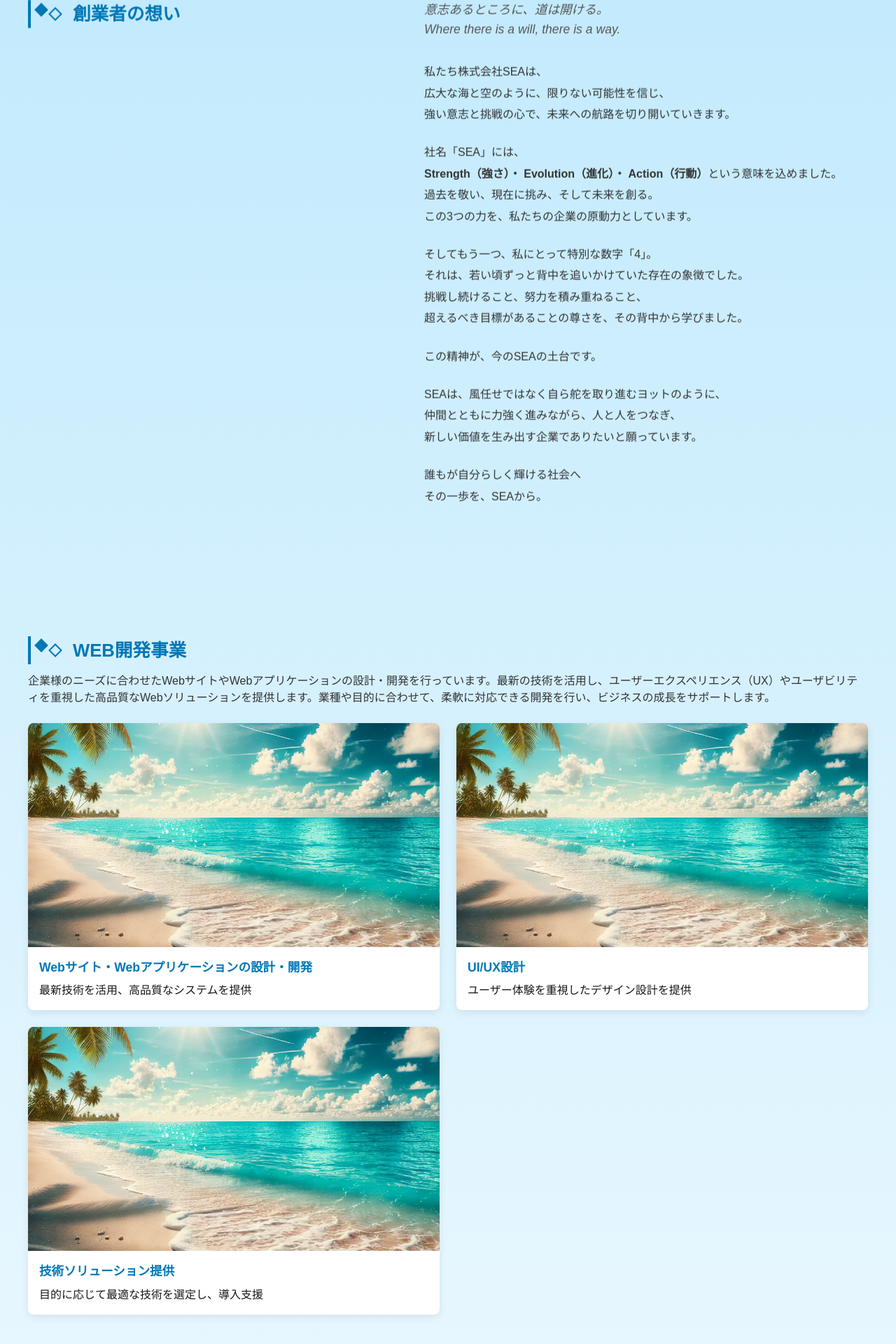
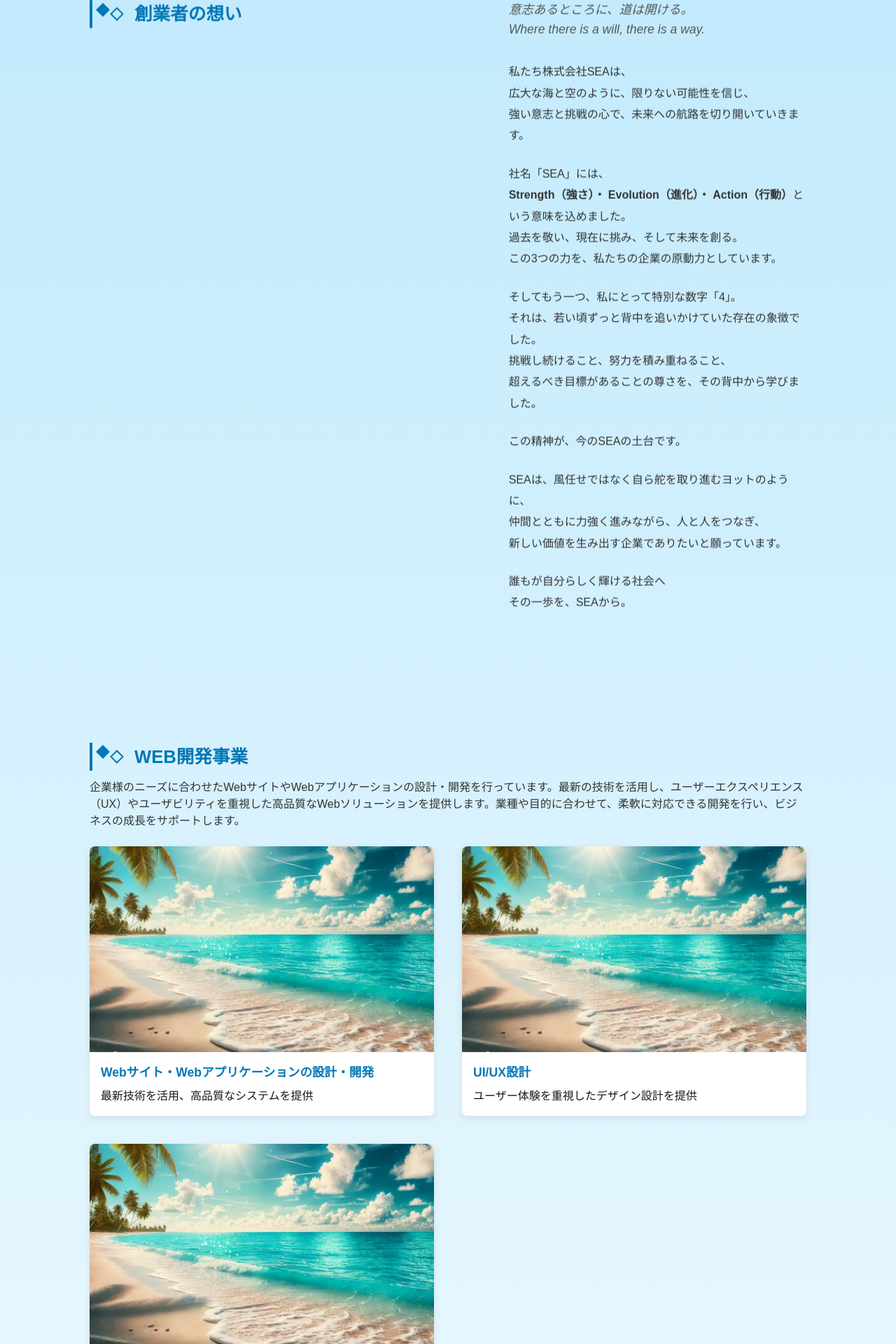
Before and after one commit to sea-four/-SEA-Corporate-Site, a Next.js app: page / in a window 1280 px wide. Shown: the part 880-2800 px from the top of the page at 70% size. Built offline with nearby package versions, Linux system fonts and the light colour scheme.

Commit message:
スタイル修正

```diff
--- a/src/app/company/profile/page.tsx
+++ b/src/app/company/profile/page.tsx
@@ -1,3 +1,4 @@
+import CompanyProfile from "@/components/CompanyProfile/CompanyProfile";
 import Hero from "@/components/Hero/Hero";
 import { IMAGE_PASH } from "@/consts/common/imagePass";
 import { SEA_COMMON } from "@/consts/common/text";
@@ -9,6 +10,7 @@ export default function Profile() {
         companyName={SEA_COMMON.COMPANY_NAME}
         backgroundImageUrl={IMAGE_PASH.HOME.HERO}
       />
+      <CompanyProfile />
     </main>
   );
 }
--- a/src/components/BusinessSection/BusinessSection.module.css
+++ b/src/components/BusinessSection/BusinessSection.module.css
@@ -1,6 +1,6 @@
 .container {
   padding-top: 20vh;
-  max-width: 1200px;
+  max-width: 80%;
   margin: 0 auto;
 }
 
@@ -17,7 +17,7 @@
 .services {
   display: flex;
   flex-wrap: wrap;
-  gap: 24px;
+  gap: 40px;
 }
 
 .serviceCard {
@@ -25,7 +25,7 @@
   border-radius: 8px;
   box-shadow: 0 4px 12px rgba(0, 0, 0, 0.08);
   overflow: hidden;
-  width: calc(50% - 12px); /* 2列表示 */
+  width: calc(50% - 20px); /* 2列表示 */
   display: flex;
   flex-direction: column;
 }
@@ -37,7 +37,7 @@
 
 .image {
   width: 100%;
-  height: 40vh;
+  height: 23vw;
   object-fit: cover;
 }
 
--- a/src/components/Footer/Footer.module.css
+++ b/src/components/Footer/Footer.module.css
@@ -10,7 +10,7 @@
   justify-content: space-between;
   flex-wrap: wrap;
   position: relative;
-  max-width: 1200px;
+  max-width: 90%;
   margin: 0 auto;
 }
 
--- a/src/components/FounderMessage/FounderMessage.module.css
+++ b/src/components/FounderMessage/FounderMessage.module.css
@@ -12,10 +12,10 @@
 }
 
 .inner {
-  max-width: 1200px;
+  max-width: 80%;
   margin: 0 auto;
   display: flex;
-  gap: 28%;
+  gap: 36%;
   align-items: flex-start;
 }
 
--- a/src/components/Header/header.module.css
+++ b/src/components/Header/header.module.css
@@ -18,10 +18,9 @@
 }
 
 .container {
-  max-width: 1200px;
   height: 100%;
   margin: 0 auto;
-  padding: 0 20px;
+  padding: 0 40px;
   display: flex;
   align-items: center;
   justify-content: space-between;
```
